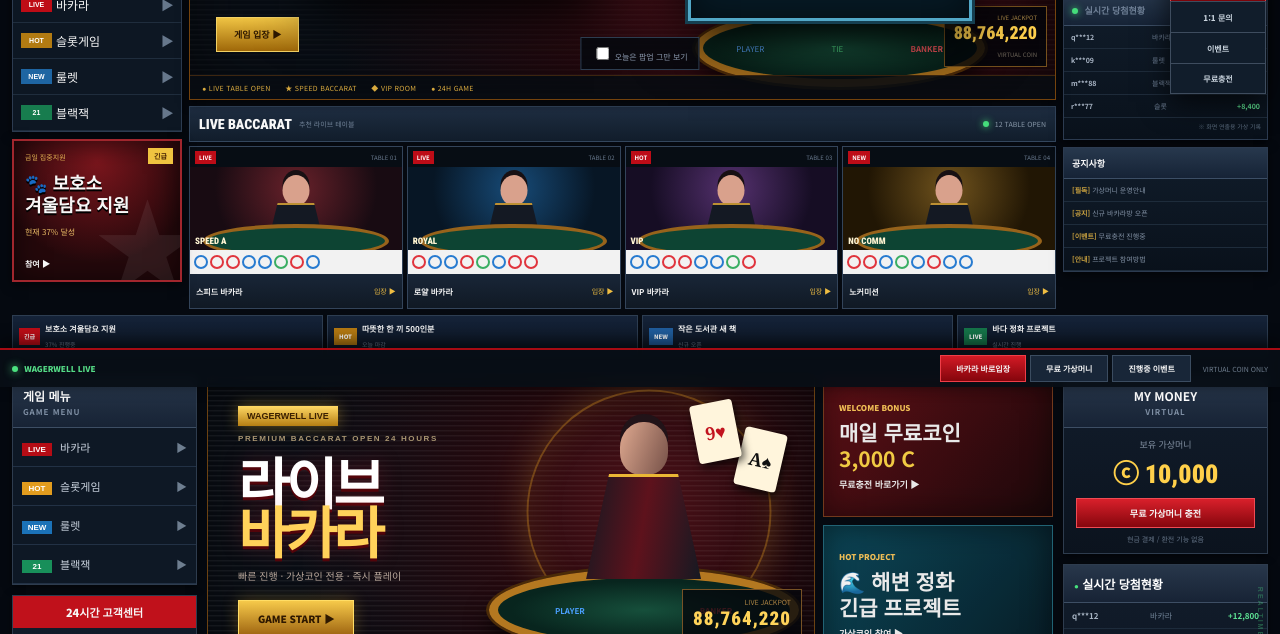
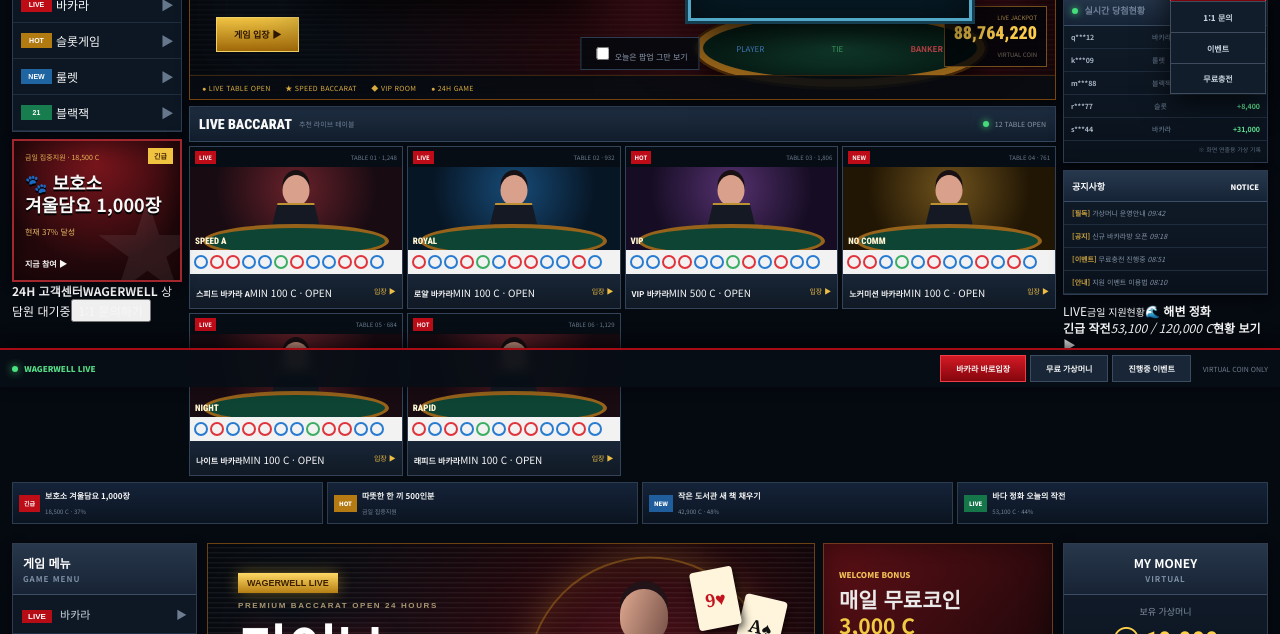
Before and after one commit to Queenrain9/wagerwell, a plain HTML site: page index.html in a window 1280 px wide. Shown: the part 413-1047 px from the top of the page. Drawn offline with Linux system fonts and the light colour scheme.

Commit message:
Finalize first viewport structure and asset slots

```diff
--- a/index.html
+++ b/index.html
@@ -61,30 +61,34 @@
 </div>
 
 <section class="first-screen site-width" aria-label="WAGERWELL 메인 로비">
-  <div class="fs-left">
-    <div class="fs-login">
+  <aside class="fs-left">
+    <section class="fs-login">
       <div class="fs-login-title"><b>MEMBER ZONE</b><span>● ONLINE</span></div>
       <div class="fs-idline"><span>guest_0925</span><em>GENERAL</em></div>
       <div class="fs-balance"><small>보유 가상머니</small><strong>ⓒ <span id="firstBalance">10,000</span></strong></div>
-      <div class="fs-login-actions">
-        <button id="firstClaim">가상머니 충전</button>
-        <button data-scroll="history">이용내역</button>
-      </div>
-    </div>
-    <div class="fs-quick">
-      <div class="fs-side-title">QUICK GAME</div>
+      <div class="fs-login-actions"><button id="firstClaim">가상머니 충전</button><button data-scroll="history">이용내역</button></div>
+    </section>
+
+    <section class="fs-quick">
+      <div class="fs-side-title">QUICK GAME <small>빠른메뉴</small></div>
       <button data-game="baccarat"><i>LIVE</i><span>바카라</span><b>▶</b></button>
       <button data-game="slots"><i class="gold">HOT</i><span>슬롯게임</span><b>▶</b></button>
       <button data-game="roulette"><i class="blue">NEW</i><span>룰렛</span><b>▶</b></button>
       <button data-game="blackjack"><i class="green">21</i><span>블랙잭</span><b>▶</b></button>
+    </section>
+
+    <div class="fs-left-ad asset-promo-shelter" data-cause="0" role="button" tabindex="0">
+      <span>긴급</span><small>금일 집중지원 · 18,500 C</small><b>🐾 보호소<br>겨울담요 1,000장</b><em>현재 37% 달성</em><strong>지금 참여 ▶</strong>
     </div>
-    <div class="fs-left-ad" data-cause="0" role="button" tabindex="0">
-      <span>긴급</span><small>금일 집중지원</small><b>🐾 보호소<br>겨울담요 지원</b><em>현재 37% 달성</em><strong>참여 ▶</strong>
-    </div>
-  </div>
 
-  <div class="fs-center">
+    <section class="fs-service">
+      <b>24H 고객센터</b><strong>WAGERWELL</strong><span><i></i> 상담원 대기중</span><button data-scroll="history">1:1 문의하기</button>
+    </section>
+  </aside>
+
+  <section class="fs-center">
     <div class="fs-main-banner" data-game="baccarat" role="button" tabindex="0">
+      <img class="fs-hero-image" src="./assets/first-screen/hero_baccarat_main.webp" alt="" onerror="this.hidden=true">
       <div class="fs-copy">
         <span class="fs-badge">WAGERWELL LIVE</span>
         <small>PREMIUM BACCARAT · 24H OPEN</small>
@@ -106,64 +110,78 @@
       <div><b>LIVE BACCARAT</b><span>추천 라이브 테이블</span></div>
       <span class="fs-online"><i></i> 12 TABLE OPEN</span>
     </div>
+
     <div class="fs-room-grid">
       <button class="fs-room room1" data-game="baccarat">
-        <span class="fs-room-top"><b>LIVE</b><small>TABLE 01</small></span>
-        <span class="fs-room-scene"><i></i><em></em><strong>SPEED A</strong></span>
-        <span class="fs-road"><i class="p"></i><i class="b"></i><i class="b"></i><i class="p"></i><i class="p"></i><i class="t"></i><i class="b"></i><i class="p"></i></span>
-        <span class="fs-room-foot"><b>스피드 바카라</b><em>입장 ▶</em></span>
+        <span class="fs-room-top"><b>LIVE</b><small>TABLE 01 · 1,248</small></span>
+        <span class="fs-room-scene"><img src="./assets/first-screen/room_baccarat_speed_a.webp" alt="" onerror="this.hidden=true"><i></i><em></em><strong>SPEED A</strong></span>
+        <span class="fs-road"><i class="p"></i><i class="b"></i><i class="b"></i><i class="p"></i><i class="p"></i><i class="t"></i><i class="b"></i><i class="p"></i><i class="p"></i><i class="b"></i><i class="b"></i><i class="p"></i></span>
+        <span class="fs-room-foot"><span><b>스피드 바카라 A</b><small>MIN 100 C · OPEN</small></span><em>입장 ▶</em></span>
       </button>
       <button class="fs-room room2" data-game="baccarat">
-        <span class="fs-room-top"><b>LIVE</b><small>TABLE 02</small></span>
-        <span class="fs-room-scene"><i></i><em></em><strong>ROYAL</strong></span>
-        <span class="fs-road"><i class="b"></i><i class="p"></i><i class="p"></i><i class="b"></i><i class="t"></i><i class="p"></i><i class="b"></i><i class="b"></i></span>
-        <span class="fs-room-foot"><b>로얄 바카라</b><em>입장 ▶</em></span>
+        <span class="fs-room-top"><b>LIVE</b><small>TABLE 02 · 932</small></span>
+        <span class="fs-room-scene"><img src="./assets/first-screen/room_baccarat_royal.webp" alt="" onerror="this.hidden=true"><i></i><em></em><strong>ROYAL</strong></span>
+        <span class="fs-road"><i class="b"></i><i class="p"></i><i class="p"></i><i class="b"></i><i class="t"></i><i class="p"></i><i class="b"></i><i class="b"></i><i class="p"></i><i class="p"></i><i class="b"></i><i class="p"></i></span>
+        <span class="fs-room-foot"><span><b>로얄 바카라</b><small>MIN 100 C · OPEN</small></span><em>입장 ▶</em></span>
       </button>
       <button class="fs-room room3" data-game="baccarat">
-        <span class="fs-room-top"><b>HOT</b><small>TABLE 03</small></span>
-        <span class="fs-room-scene"><i></i><em></em><strong>VIP</strong></span>
-        <span class="fs-road"><i class="p"></i><i class="p"></i><i class="b"></i><i class="b"></i><i class="p"></i><i class="p"></i><i class="t"></i><i class="b"></i></span>
-        <span class="fs-room-foot"><b>VIP 바카라</b><em>입장 ▶</em></span>
+        <span class="fs-room-top"><b>HOT</b><small>TABLE 03 · 1,806</small></span>
+        <span class="fs-room-scene"><img src="./assets/first-screen/room_baccarat_vip.webp" alt="" onerror="this.hidden=true"><i></i><em></em><strong>VIP</strong></span>
+        <span class="fs-road"><i class="p"></i><i class="p"></i><i class="b"></i><i class="b"></i><i class="p"></i><i class="p"></i><i class="t"></i><i class="b"></i><i class="p"></i><i class="b"></i><i class="p"></i><i class="p"></i></span>
+        <span class="fs-room-foot"><span><b>VIP 바카라</b><small>MIN 500 C · OPEN</small></span><em>입장 ▶</em></span>
       </button>
       <button class="fs-room room4" data-game="baccarat">
-        <span class="fs-room-top"><b>NEW</b><small>TABLE 04</small></span>
-        <span class="fs-room-scene"><i></i><em></em><strong>NO COMM</strong></span>
-        <span class="fs-road"><i class="b"></i><i class="b"></i><i class="p"></i><i class="t"></i><i class="p"></i><i class="b"></i><i class="p"></i><i class="p"></i></span>
-        <span class="fs-room-foot"><b>노커미션</b><em>입장 ▶</em></span>
+        <span class="fs-room-top"><b>NEW</b><small>TABLE 04 · 761</small></span>
+        <span class="fs-room-scene"><img src="./assets/first-screen/room_baccarat_nocommission.webp" alt="" onerror="this.hidden=true"><i></i><em></em><strong>NO COMM</strong></span>
+        <span class="fs-road"><i class="b"></i><i class="b"></i><i class="p"></i><i class="t"></i><i class="p"></i><i class="b"></i><i class="p"></i><i class="p"></i><i class="b"></i><i class="p"></i><i class="b"></i><i class="p"></i></span>
+        <span class="fs-room-foot"><span><b>노커미션 바카라</b><small>MIN 100 C · OPEN</small></span><em>입장 ▶</em></span>
+      </button>
+      <button class="fs-room room5" data-game="baccarat">
+        <span class="fs-room-top"><b>LIVE</b><small>TABLE 05 · 684</small></span>
+        <span class="fs-room-scene"><img src="./assets/first-screen/room_baccarat_night.webp" alt="" onerror="this.hidden=true"><i></i><em></em><strong>NIGHT</strong></span>
+        <span class="fs-road"><i class="p"></i><i class="b"></i><i class="p"></i><i class="b"></i><i class="b"></i><i class="p"></i><i class="p"></i><i class="t"></i><i class="b"></i><i class="b"></i><i class="p"></i><i class="p"></i></span>
+        <span class="fs-room-foot"><span><b>나이트 바카라</b><small>MIN 100 C · OPEN</small></span><em>입장 ▶</em></span>
+      </button>
+      <button class="fs-room room6" data-game="baccarat">
+        <span class="fs-room-top"><b>HOT</b><small>TABLE 06 · 1,129</small></span>
+        <span class="fs-room-scene"><img src="./assets/first-screen/room_baccarat_rapid.webp" alt="" onerror="this.hidden=true"><i></i><em></em><strong>RAPID</strong></span>
+        <span class="fs-road"><i class="b"></i><i class="p"></i><i class="b"></i><i class="p"></i><i class="t"></i><i class="p"></i><i class="b"></i><i class="b"></i><i class="p"></i><i class="p"></i><i class="b"></i><i class="p"></i></span>
+        <span class="fs-room-foot"><span><b>래피드 바카라</b><small>MIN 100 C · OPEN</small></span><em>입장 ▶</em></span>
       </button>
     </div>
-  </div>
+  </section>
 
-  <div class="fs-right">
-    <div class="fs-promo promo-red" id="firstPromoClaim">
-      <span>WELCOME BONUS</span><b>매일 무료충전</b><strong>3,000 C</strong><em>받기 ▶</em>
-    </div>
-    <div class="fs-promo promo-gold" data-cause="1" role="button" tabindex="0">
-      <span>HOT EVENT</span><b>🍱 한 끼 지원</b><strong>500인분</strong><em>오늘 마감 ▶</em>
-    </div>
-    <div class="fs-livebox">
+  <aside class="fs-right">
+    <div class="fs-promo promo-red" id="firstPromoClaim"><span>WELCOME BONUS</span><b>매일 무료충전</b><strong>3,000 C</strong><em>지금 받기 ▶</em></div>
+    <div class="fs-promo promo-gold asset-promo-meal" data-cause="1" role="button" tabindex="0"><span>금일마감</span><b>🍱 따뜻한 한 끼</b><strong>500인분</strong><em>현재 41% · 참여 ▶</em></div>
+
+    <section class="fs-livebox">
       <div class="fs-live-title"><span><i></i> 실시간 당첨현황</span><em>LIVE</em></div>
       <div><b>q***12</b><span>바카라</span><strong>+12,800</strong></div>
       <div><b>k***09</b><span>룰렛</span><strong>+22,000</strong></div>
       <div><b>m***88</b><span>블랙잭</span><strong>+14,200</strong></div>
       <div><b>r***77</b><span>슬롯</span><strong>+8,400</strong></div>
+      <div><b>s***44</b><span>바카라</span><strong>+31,000</strong></div>
       <small>※ 화면 연출용 가상 기록</small>
-    </div>
-    <div class="fs-notice">
-      <div class="fs-side-title">공지사항</div>
-      <p><b>[필독]</b> 가상머니 운영안내</p>
-      <p><b>[공지]</b> 신규 바카라방 오픈</p>
-      <p><b>[이벤트]</b> 무료충전 진행중</p>
-      <p><b>[안내]</b> 프로젝트 참여방법</p>
-    </div>
-  </div>
+    </section>
+
+    <section class="fs-notice">
+      <div class="fs-side-title">공지사항 <small>NOTICE</small></div>
+      <p><b>[필독]</b> 가상머니 운영안내 <em>09:42</em></p>
+      <p><b>[공지]</b> 신규 바카라방 오픈 <em>09:18</em></p>
+      <p><b>[이벤트]</b> 무료충전 진행중 <em>08:51</em></p>
+      <p><b>[안내]</b> 지원 이벤트 이용법 <em>08:10</em></p>
+    </section>
+
+    <div class="fs-right-ad asset-promo-ocean" data-cause="3" role="button" tabindex="0"><span>LIVE</span><small>금일 지원현황</small><b>🌊 해변 정화<br>긴급 작전</b><em>53,100 / 120,000 C</em><strong>현황 보기 ▶</strong></div>
+  </aside>
 </section>
 
 <div class="fs-adline site-width">
-  <button data-cause="0"><span>긴급</span><b>보호소 겨울담요 지원</b><em>37% 진행중</em></button>
-  <button data-cause="1"><span>HOT</span><b>따뜻한 한 끼 500인분</b><em>오늘 마감</em></button>
-  <button data-cause="2"><span>NEW</span><b>작은 도서관 새 책</b><em>신규 오픈</em></button>
-  <button data-cause="3"><span>LIVE</span><b>바다 정화 프로젝트</b><em>실시간 진행</em></button>
+  <button class="asset-promo-shelter" data-cause="0"><span>긴급</span><b>보호소 겨울담요 1,000장</b><em>18,500 C · 37%</em></button>
+  <button class="asset-promo-meal" data-cause="1"><span>HOT</span><b>따뜻한 한 끼 500인분</b><em>금일 집중지원</em></button>
+  <button class="asset-promo-library" data-cause="2"><span>NEW</span><b>작은 도서관 새 책 채우기</b><em>42,900 C · 48%</em></button>
+  <button class="asset-promo-ocean" data-cause="3"><span>LIVE</span><b>바다 정화 오늘의 작전</b><em>53,100 C · 44%</em></button>
 </div>
 
 <main class="site-width body-grid">
```
